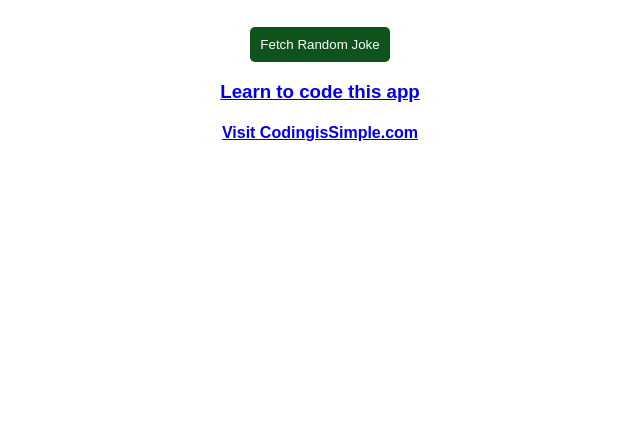
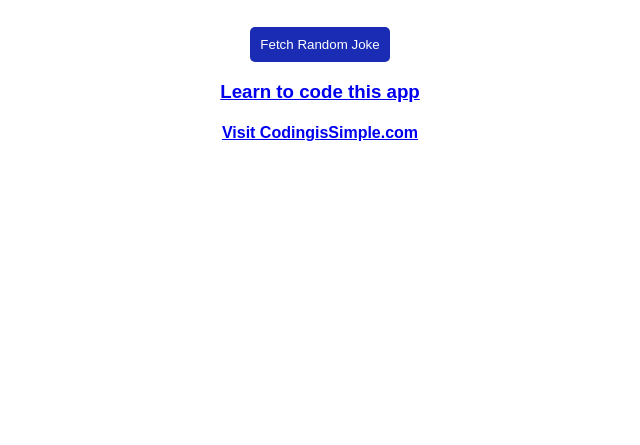
Before and after one commit to Codingissimple/display-random-joke-fetched-from-third-party-api, a plain HTML site: page index.html in a window 1280 px wide. Shown: the part 355-800 px from the top of the page, without its empty margins (320-960 px from the left). Drawn offline with Linux system fonts and the light colour scheme; no server answers.

Commit message:
Update styles.css

```diff
--- a/styles.css
+++ b/styles.css
@@ -15,7 +15,7 @@ body {
   margin-top: 20px;
   padding: 10px;
   cursor: pointer;
-  background-color: #0e521c;
+  background-color: #1a2cb3;
   color: #fff;
   border: none;
   border-radius: 5px;
```
